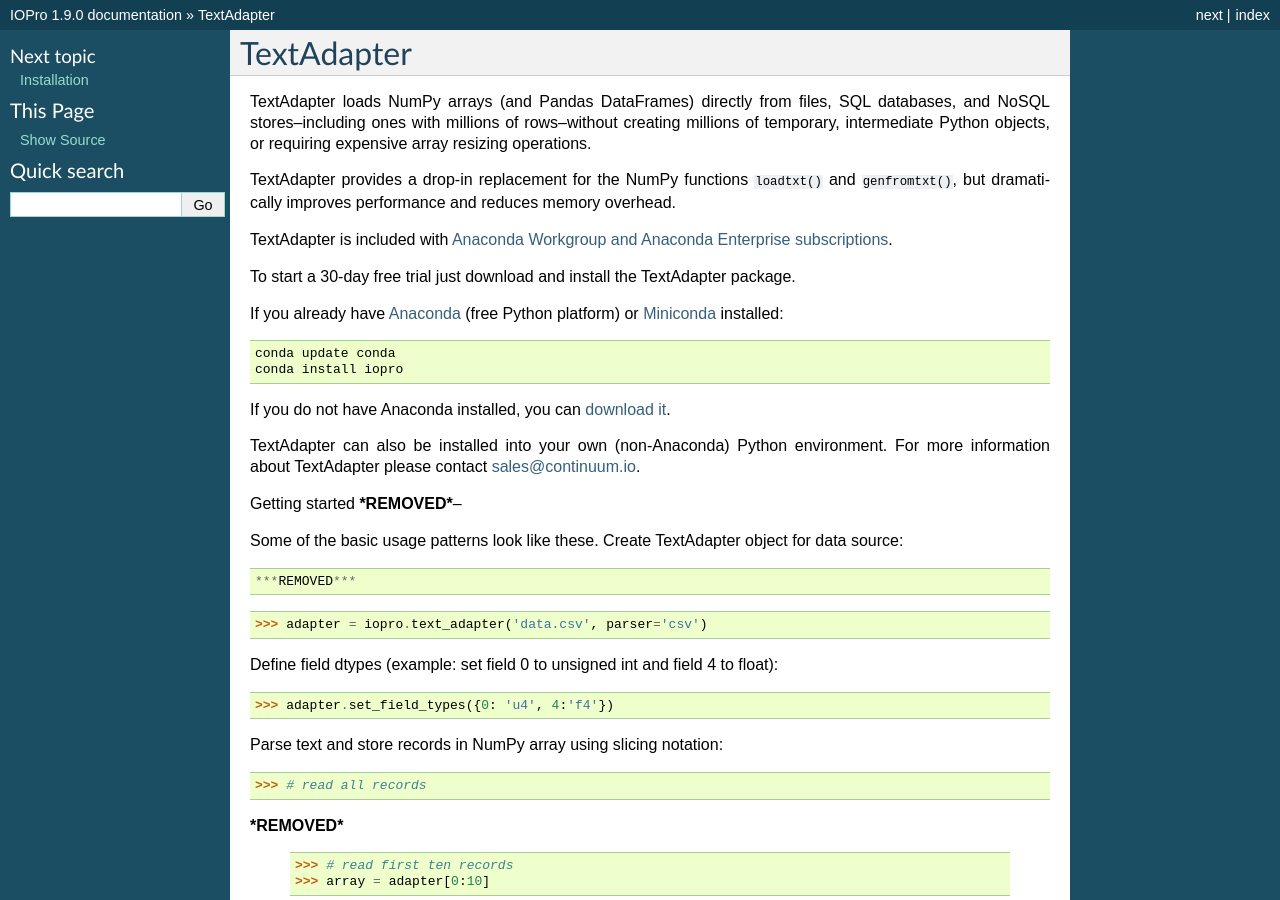
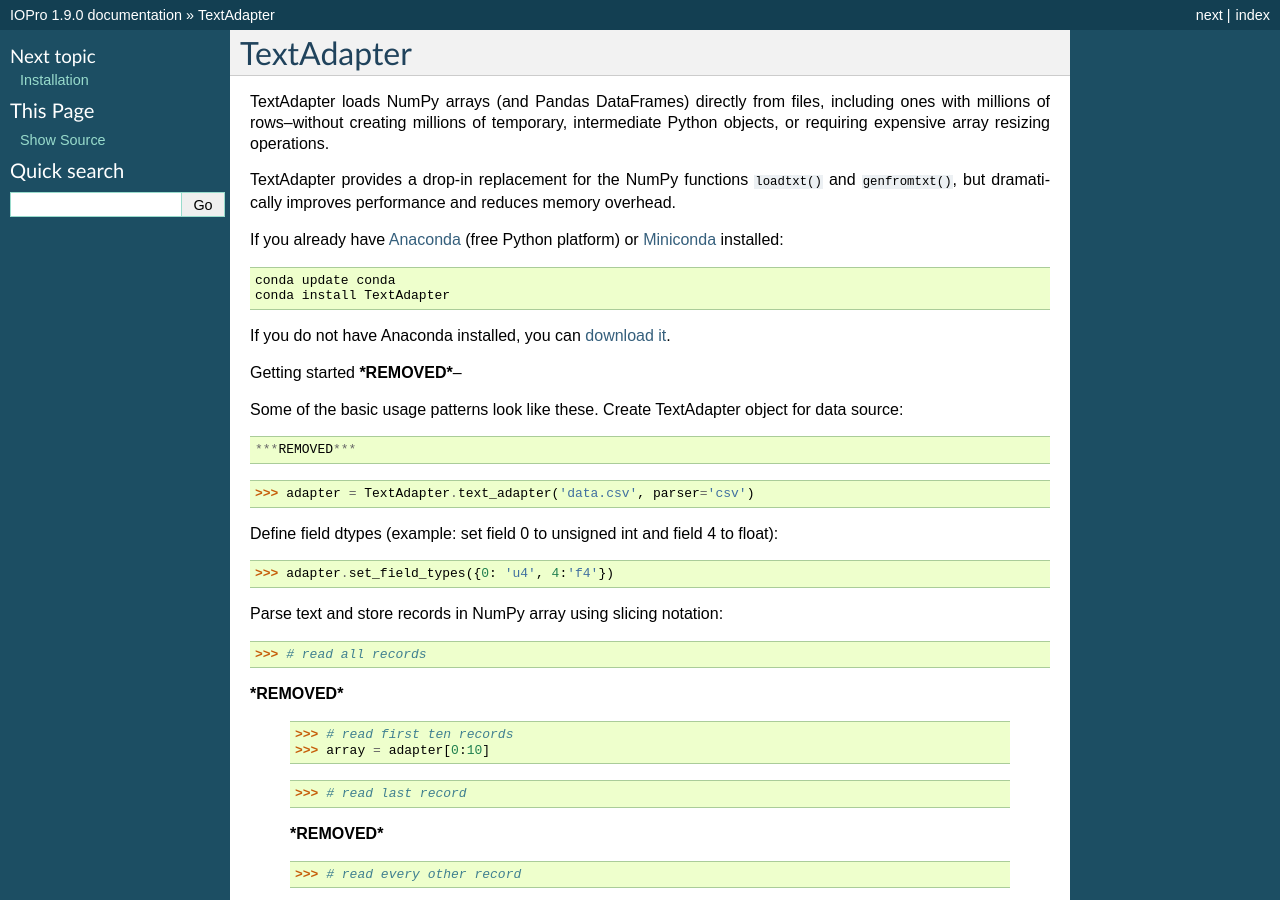
Before and after one commit to ContinuumIO/TextAdapter, a Sphinx documentation site: the page built from docs/index.rst, in a window 1280 px wide and 900 px high. Built offline with Sphinx 7.4.7, drawn with Linux system fonts in a browser that asks for light colours; pages that are not in the unit, such as notebooks, are missing from menus.

Commit message:
Update some docs

```diff
--- a/docs/index.rst
+++ b/docs/index.rst
@@ -2,33 +2,24 @@
 TextAdapter
 -----
 
-TextAdapter loads NumPy arrays (and Pandas DataFrames) directly from files, SQL
-databases, and NoSQL stores--including ones with millions of rows--without
-creating millions of temporary, intermediate Python objects, or requiring
-expensive array resizing operations.
+TextAdapter loads NumPy arrays (and Pandas DataFrames) directly from files,
+including ones with millions of rows--without creating millions of
+temporary, intermediate Python objects, or requiring expensive array
+resizing operations.
 
-TextAdapter provides a drop-in replacement for the
-NumPy functions :code:`loadtxt()` and :code:`genfromtxt()`, but dramatically
-improves performance and reduces memory overhead.
-
-TextAdapter is included with `Anaconda Workgroup and Anaconda Enterprise
-subscriptions <https://www.continuum.io/content/anaconda-subscriptions>`_.
-
-To start a 30-day free trial just download and install the TextAdapter package.
+TextAdapter provides a drop-in replacement for the NumPy functions
+:code:`loadtxt()` and :code:`genfromtxt()`, but dramatically improves
+performance and reduces memory overhead.
 
 If you already have `Anaconda <http://continuum.io/downloads.html>`_ (free
 Python platform) or `Miniconda <http://conda.pydata.org/miniconda.html>`_
 installed::
 
     conda update conda
-    conda install iopro
+    conda install TextAdapter
 
 If you do not have Anaconda installed, you can `download it
 <http://continuum.io/downloads.html>`_.
-
-TextAdapter can also be installed into your own (non-Anaconda) Python
-environment.  For more information about TextAdapter please contact
-`sales@continuum.io <mailto:sales@continuum.io>`_.
 
 
 Getting started
@@ -38,7 +29,7 @@ Some of the basic usage patterns look like these.  Create TextAdapter object
 for data source::
 
 ***REMOVED***
-    >>> adapter = iopro.text_adapter('data.csv', parser='csv')
+    >>> adapter = TextAdapter.text_adapter('data.csv', parser='csv')
 
 Define field dtypes (example: set field 0 to unsigned int and field 4 to
 float)::
@@ -96,8 +87,8 @@ The documentation has been substantially updated for version IOPro
 1.9.0 and TextAdapter 2.0.
 
 Numba has been removed and the code has been cleaned up, but no other
-features were added or removed. Some refactoring was done that didn't
-change functionality. We recommend that users not use older versions.
+features were added or removed.  Some refactoring was done that didn't
+change functionality.  We recommend that users not use older versions.
 See Release notes for additional detail.
 
 Release notes
```
Also changed, not shown: 1 other file.
